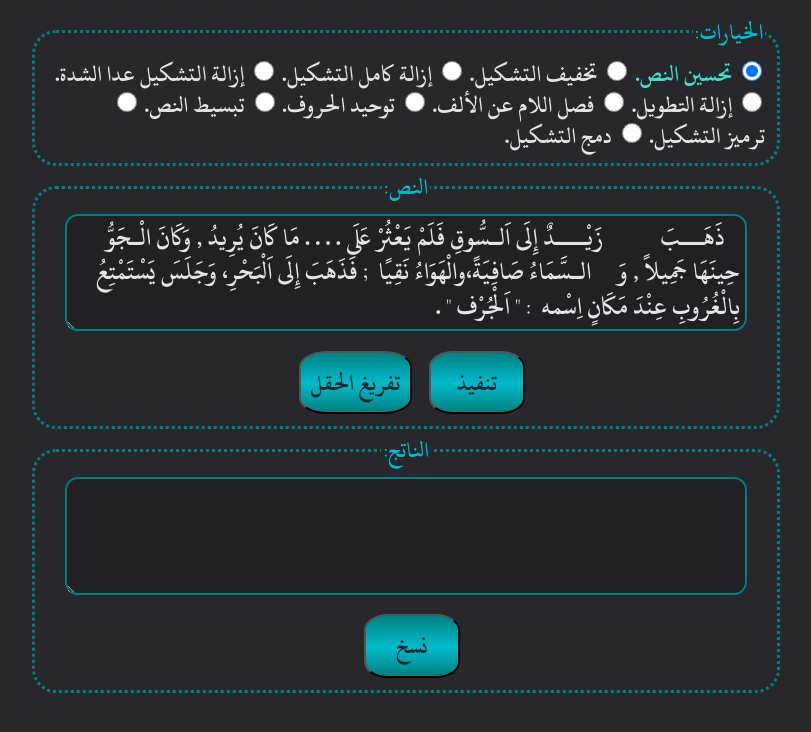
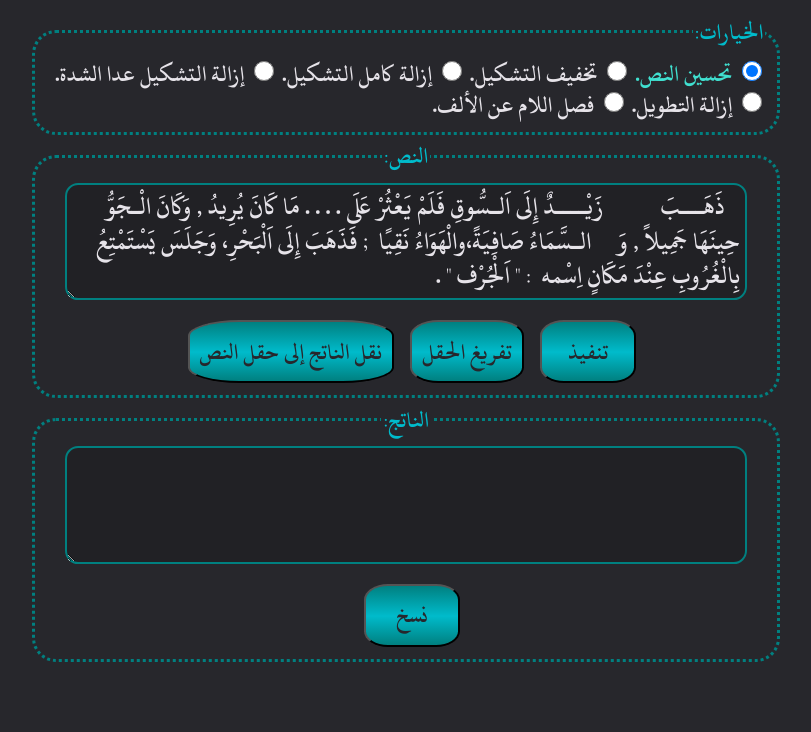
Before and after one commit to HaniAmmar/JSArabicLib, a website: page index.html in a window 1280 px wide. Shown: the whole page, without its empty margins (234-1045 px from the left). Drawn offline with Linux system fonts and the light colour scheme.

Commit message:
Add copyOutputToInput

```diff
--- a/index.html
+++ b/index.html
@@ -24,38 +24,34 @@
             <label for="removeTatweel">إزالة التطويل.</label>
             <input type="radio" id="separateLamAlef" name="options" value="6" />
             <label for="separateLamAlef">فصل اللام عن الألف.</label>
-            <input type="radio" id="unifyLetters" name="options" value="7" />
-            <label for="unifyLetters">توحيد الحروف.</label>
-            <input type="radio" id="simplifyText" name="options" value="8" />
-            <label for="simplifyText">تبسيط النص.</label>
-            <input type="radio" id="encodeTashkil" name="options" value="9" />
+            <!-- <input type="radio" id="unifyLetters" name="options" value="7" />
+            <label for="unifyLetters">توحيد الحروف.</label> -->
+            <!-- <input type="radio" id="simplifyText" name="options" value="8" />
+            <label for="simplifyText">تبسيط النص.</label> -->
+            <!-- <input type="radio" id="encodeTashkil" name="options" value="9" />
             <label for="encodeTashkil">ترميز التشكيل.</label>
             <input type="radio" id="decodeTashkil" name="options" value="10" />
-            <label for="decodeTashkil">دمج التشكيل.</label>
+            <label for="decodeTashkil">دمج التشكيل.</label> -->
         </fieldset>
-
         <fieldset id="textFieldset">
             <legend>النص:</legend>
-            <textarea rows="3" placeholder="اكتب نصًا هنا."
-                id="inputText">   ذَهَـــبَ           زَيْــــدٌ إِلَى اَلـسُّوقِ فَلَمْ يَعْثُرْ عَلَى . . . . مَا كَانَ يُرِيدُ , وَكَانَ الْـجَوُّ حِينَهَا جَمِيلاً , وَ     الـسَّمَاءُ صَافِيَةً،والْهَوَاءُ نَقِيًا  ; فَذَهَبَ إِلَى اَلْبَحْرِ، وَجَلَسَ يَسْتَمْتِعُ بِالْغُرُوبِ عِنْدَ مَكَانٍ اِسْمه  : " اَلْجُرْف " . </textarea>
+            <textarea rows="3" placeholder="اكتب نصًا هنا." id="inputText">   ذَهَـــبَ           زَيْــــدٌ إِلَى اَلـسُّوقِ فَلَمْ يَعْثُرْ عَلَى . . . . مَا كَانَ يُرِيدُ , وَكَانَ الْـجَوُّ حِينَهَا جَمِيلاً , وَ     الـسَّمَاءُ صَافِيَةً،والْهَوَاءُ نَقِيًا  ; فَذَهَبَ إِلَى اَلْبَحْرِ، وَجَلَسَ يَسْتَمْتِعُ بِالْغُرُوبِ عِنْدَ مَكَانٍ اِسْمه  : " اَلْجُرْف " . </textarea>
             <button id="execute">تنفيذ</button>
             <button id="clearInputText">تفريغ الحقل</button>
+            <button id="copyOutputToInput">نقل الناتج إلى حقل النص</button>
             <!-- <button id="pasteInputText">لصق</button> -->
         </fieldset>
-
         <fieldset id="resultFieldset">
             <legend>الناتج:</legend>
             <textarea id="resultText" rows="3"></textarea>
             <button id="copyResultText">نسخ</button>
             <!-- <button id="pasteResultText">لصق</button> -->
         </fieldset>
-
         <fieldset id="tashkilFieldset">
             <legend>رموز التشكيل:</legend>
             <textarea id="tashkilText" rows="3" dir="ltr"></textarea>
         </fieldset>
     </div>
-
     <script type="module">
         import { ArBasic } from "./js/ArBasic.js";
 
@@ -124,6 +120,11 @@
             //     pasteText(resultText);
             // });
 
+            document.getElementById("copyOutputToInput").addEventListener("click", function () {
+                inputText.value = resultText.value;
+                inputText.focus();
+            });
+
             document.getElementById("execute").addEventListener("click", function () {
                 switch (selectedOP) {
                     case 1:
```
